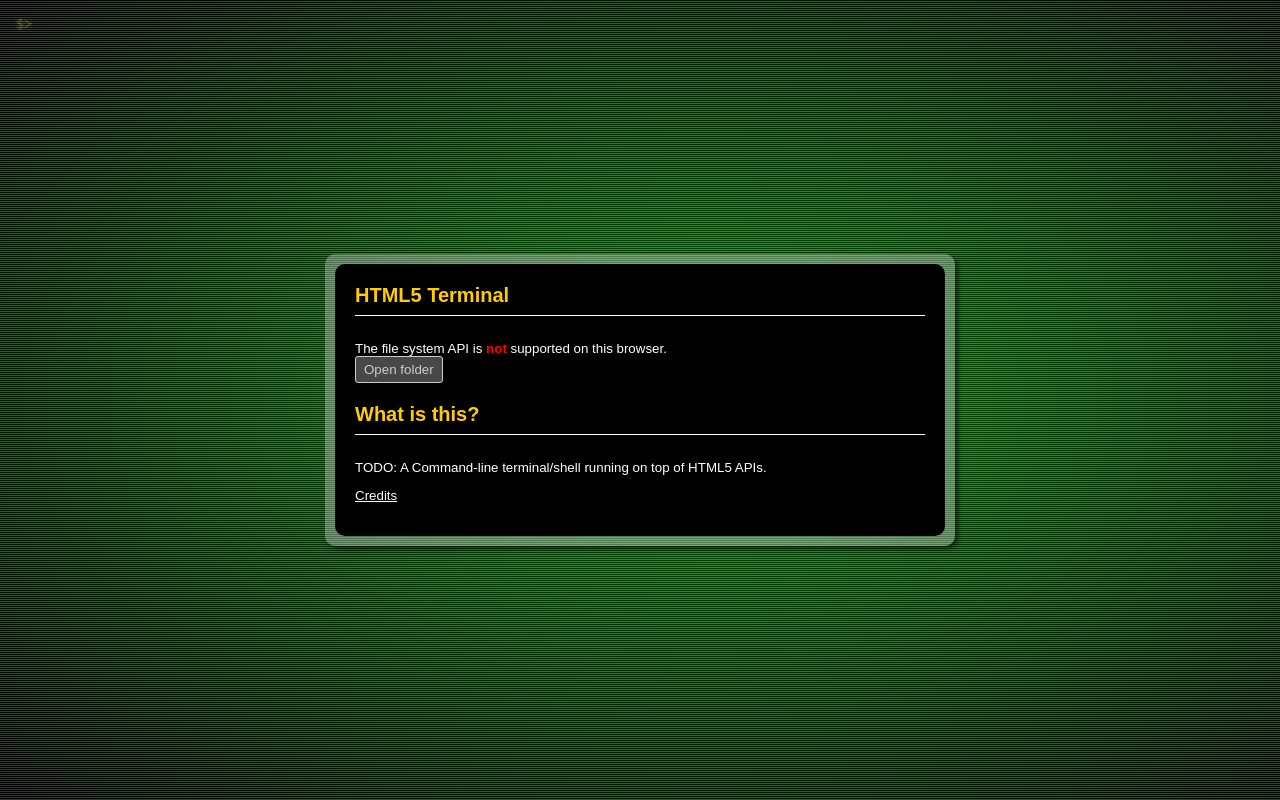
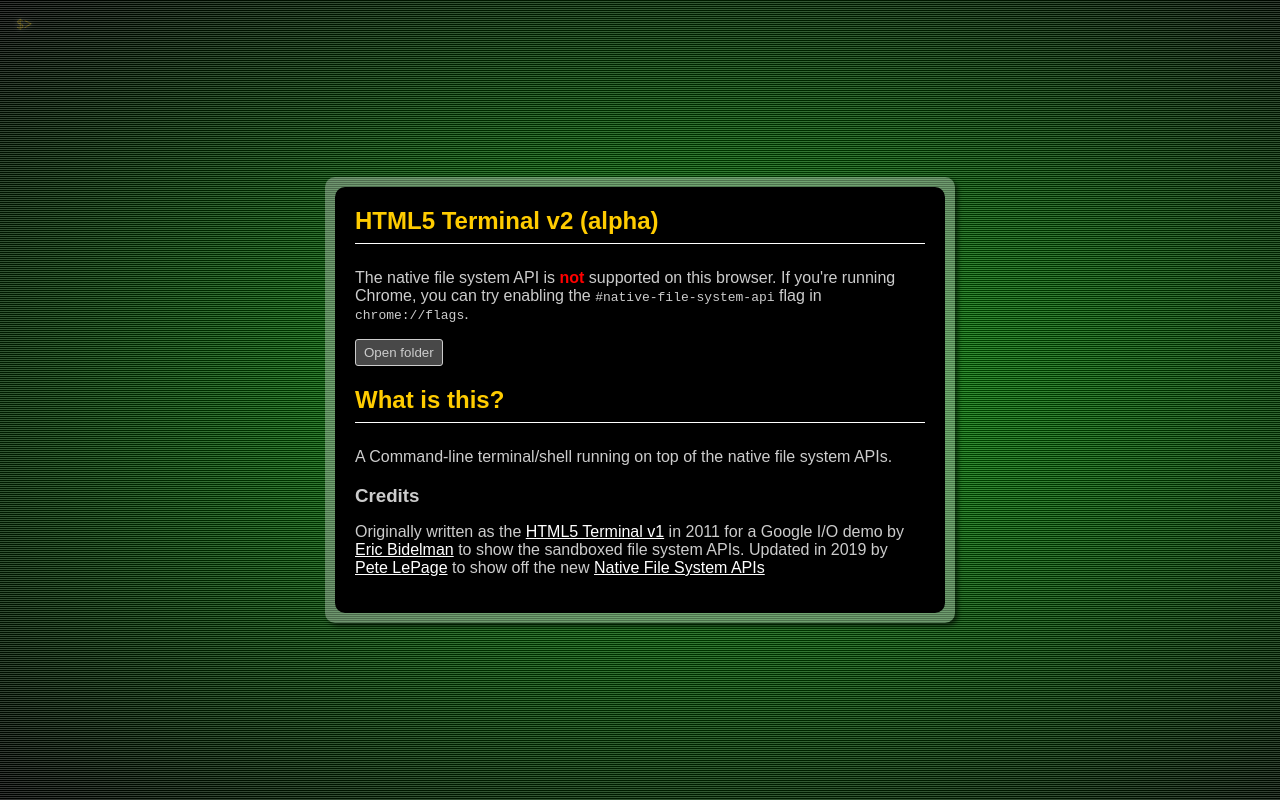
Before and after one commit to petele/html5-terminal, a website: page src/index.html in a window 1280 px wide. Drawn offline with Linux system fonts and the light colour scheme.

Commit message:
Update landing info

```diff
--- a/src/index.html
+++ b/src/index.html
@@ -32,16 +32,33 @@
 <aside class="dialog welcome">
   <section>
     <div>
-      <h2>HTML5 Terminal</h2>
-      <div>
-        The file system API is <span id="notSupported">not</span> supported on this browser.
-      </div>
+      <h2>HTML5 Terminal v2 (alpha)</h2>
+      <p>
+        The native file system API is <span class="red bold notSupported">not</span>
+        supported on this browser. <span class="notSupported">If you're running
+        Chrome, you can try enabling the <code>#native-file-system-api</code>
+        flag in <code>chrome://flags</code>.</span>
+      </p>
       <button disabled id="butOpen" type="button">Open folder</button>
     </div>
     <div>
       <h2>What is this?</h2>
-      <p>TODO: A Command-line terminal/shell running on top of HTML5 APIs.</p>
-      <p><a href="https://github.com/petele/html5-terminal#credits">Credits</a></p>
+      <p>
+        <!-- TODO: Update description -->
+        A Command-line terminal/shell running on top of the native file system
+        APIs.
+      </p>
+      <h3>Credits</h3>
+      <p>
+        Originally written as the
+        <a href="http://www.htmlfivewow.com/demos/terminal/terminal.html">HTML5 Terminal v1</a>
+        in 2011 for a Google I/O demo by
+        <a href="https://mobile.twitter.com/ebidel">Eric Bidelman</a>
+        to show the sandboxed file system APIs.
+        Updated in 2019 by <a href="https://mobile.twitter.com/petele">Pete LePage</a>
+        to show off the new <a href="https://wicg.github.io/native-file-system/">
+        Native File System APIs</a>
+      </p>
     </div>
   </section>
 </aside>
@@ -108,7 +125,11 @@
 
   if (window.chooseFileSystemEntries) {
     butOpen.removeAttribute('disabled');
-    document.getElementById('notSupported').classList.add('hidden');
+    const elems = document.querySelectorAll('.notSupported');
+    elems.forEach((elem) => {
+      elem.classList.add('hidden');
+    });
+    // document.getElementById('notSupported').classList.add('hidden');
   }
 </script>
 
--- a/src/styles/terminal.css
+++ b/src/styles/terminal.css
@@ -35,8 +35,11 @@
   100% { opacity: 0.7; }
 }
 
-#notSupported {
+.bold {
   font-weight: bold;
+}
+
+.red {
   color: red;
 }
 
@@ -55,6 +58,7 @@
   color: white;
   background: radial-gradient(rgba(0,150,0,1), black);
   background-size: 110% 100%;
+  -webkit-font-smoothing: antialiased;
 }
 
 .offscreen {
@@ -224,7 +228,8 @@
   align-items: center;
   justify-content: center;
   user-select: none;
-  font-size: 10pt;
+  /* font-size: small; */
+  color: #ccc;
 }
 
 .dialog a {
@@ -236,7 +241,6 @@
   background: rgba(255, 255, 255, 0.3);
   box-shadow: 3px 3px 5px rgba(0,0,0,0.6);
   border-radius: 10px;
-  color: white;
   position: relative;
   /* TODO hard coded, won't work on mobile */
   width: 610px;
@@ -264,6 +268,10 @@
   margin-bottom: 25px;
   border-bottom: 1px solid #fff;
   color: #ffcc00;
+}
+
+.dialog h3 {
+  margin-bottom: 0;
 }
 
 .dialog .shortcuts {
```
